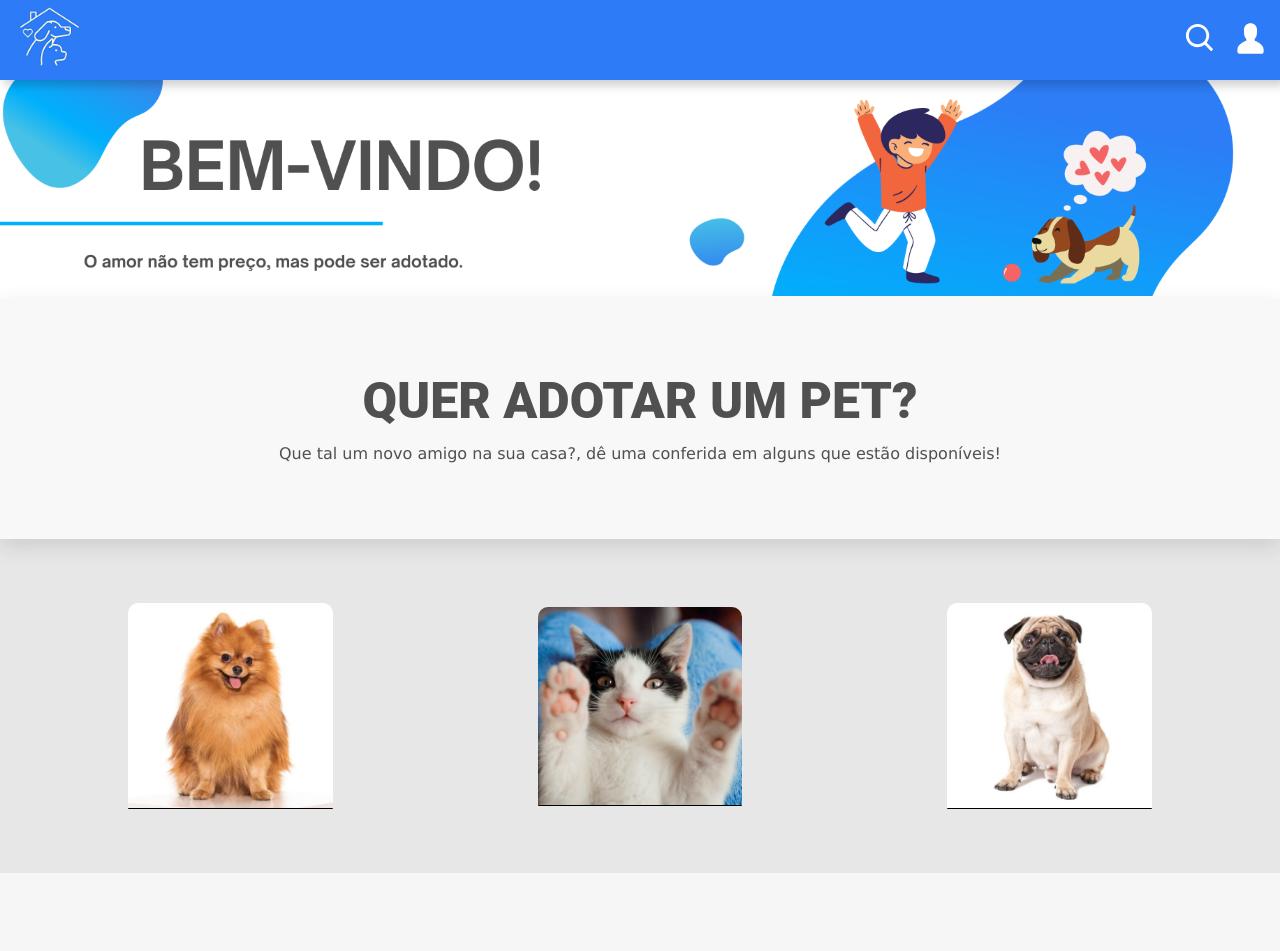
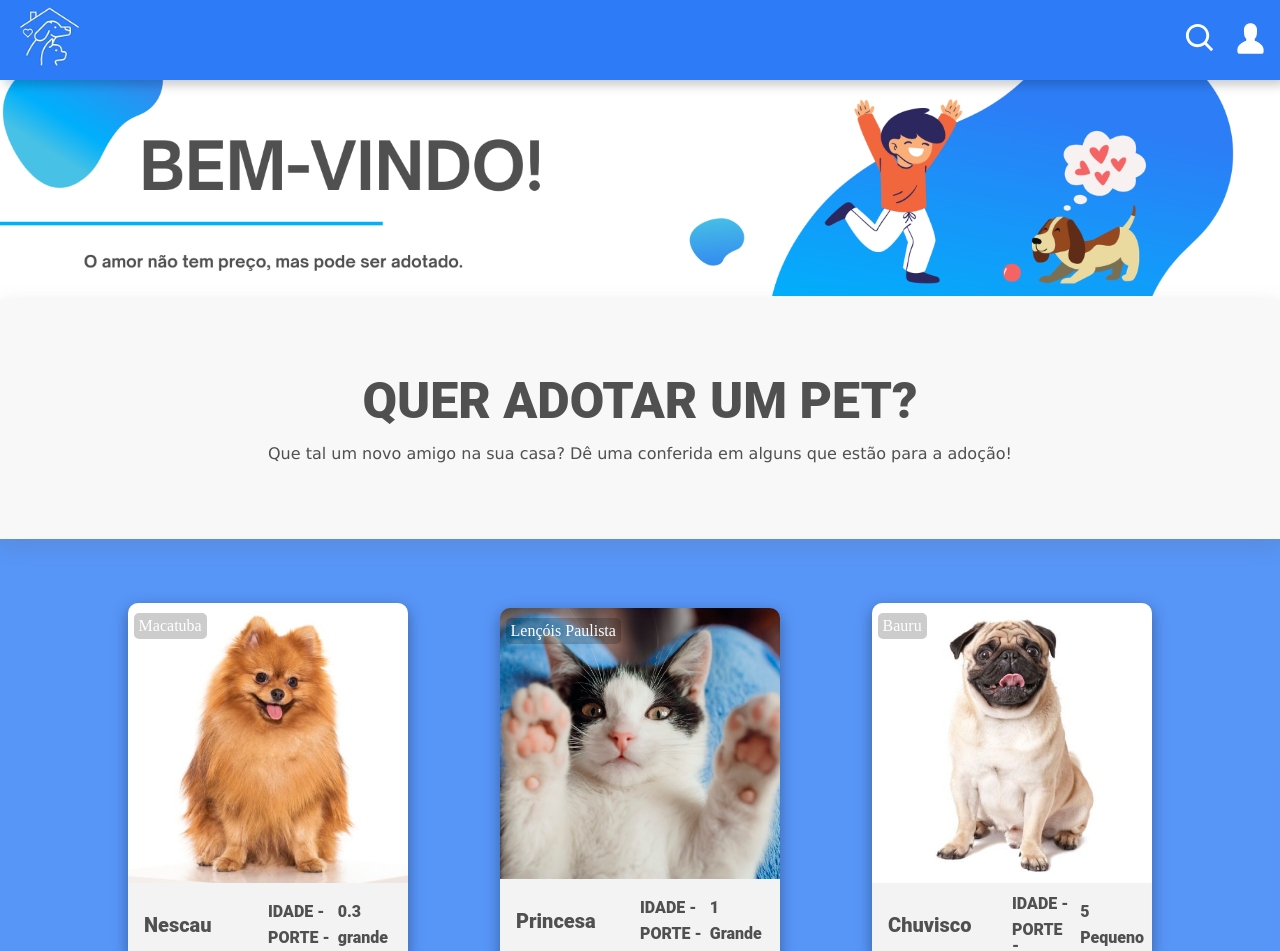
Before and after one commit to dudagiglioli/adotalp--web, a React (Create React App) app: page / in a window 1280 px wide. Shown: the top 951 px of the page. Before the commit the page ends 873 px from the top, so only its background shows below. Built offline with nearby package versions, Linux system fonts and the light colour scheme.

Commit message:
Save cards

```diff
--- a/src/dados/animais.tsx
+++ b/src/dados/animais.tsx
@@ -8,7 +8,7 @@ const dados = [
         nomeAnimal: "Nescau",
         fotoAnimal: nescau,
         sexo: "M",
-        idade: 3,
+        idade: 0.3,
         porte: "grande",
         cidade: "Macatuba",
         situacaoAnimal: "Bom estado"
--- a/src/pages/Home/Home.module.scss
+++ b/src/pages/Home/Home.module.scss
@@ -42,18 +42,20 @@
     }
 }
 .animais{
-    background-color: rgb(231, 231, 231);
+    background-color: rgba(45, 123, 246, 0.8);
     display: flex;
-    flex-wrap: nowrap;
+    flex-wrap:wrap;
     justify-content: space-between;
     align-items: center;
     padding: 5% 10%;
-    gap: 10px;
+    gap: 50px;
 }
 
 .animaisCard{
-    width: 20%;
+    width: 35vh;
     border-radius: 10px;
+    box-shadow: rgba(0, 0, 0, 0.35) 0px 5px 15px;
+    position: relative;
     cursor: pointer;
 }
 @keyframes anima{
@@ -65,49 +67,102 @@
     }
 }
 .animaisCard:hover{
-
     animation-name: anima;
     animation-duration: 0.5s;
     animation-timing-function: ease-in-out;
     animation-iteration-count: 1;
     animation-direction: normal;
     animation-fill-mode: forwards;
+    opacity: 0.8;
 }
 .imgBox{
     height: 50%;
     display: flex;
-    justify-content: center;
+    justify-content: flex-start;
     align-items: center;
     border-radius: 10px;
-
-
 
     &__img{
         height: 100%;
         width: 100%;
         border-radius: 10px 10px 0 0;
+        position: relative;
+    }
+    &__cidadeBox{
+        display: flex;
+        align-self: flex-start;
+        position: absolute;
+        margin-left: 2%;
+        margin-top: 10px;
+        background-color: rgba(0, 0, 0, 0.2);
+        padding: 5px 5px;
+        margin-right: 60%;
+        justify-content: flex-start;
+        align-items: center;
+        border-radius: 5px;
     }
 }
+.cidadeContent{
+    background-color: none;
+    display: flex;
+    justify-content: center;
+    align-items: center;
+    width: max-content;
+    &__text{
+        font-size: max-content;
+        color: white;
+        font-family: 'Zeyada', cursive;
+    }
+
+}
 .cardText{
-    border-top: solid 1px;
-    background-color: rgb(231, 231, 231);
+    background-color: rgb(243, 243, 243);
     border-bottom-left-radius: 10px;
     border-bottom-right-radius: 10px;
     display: flex;
     flex-direction: row;
     flex-wrap: nowrap;
-
 }
 .cardTextStart{
-    width: 70%;
+    width: 50%;
     height: 100%;
+    padding: 2rem 1rem;
     &__title{
-
+        font-size: 20px;
+        font-family: 'Roboto', sans-serif;
+        color: #505050;
+        font-weight: 900;
     }
 }
 .cardTextEnd{
-    width: 30%;
-    height: 100%;
+    width: 50%;
+    display: flex;
+    flex-direction: row;
+}
+.categorias{
+    display: flex;
+    flex-direction: column;
+    justify-content: center;
+    gap: 10px;
+    &__text{
+
+        font-family: 'Roboto', sans-serif;
+        color: #505050;
+        font-weight: 900;
+    }
+}
+.dadosCategorias{
+    display: flex;
+    flex-direction: column;
+    justify-content: center;
+    gap: 10px;
+    padding: 0 0.5rem;
+    &__text{
+
+        font-family: 'Roboto', sans-serif;
+        color: #505050;
+        font-weight: 900;
+    }
 }
 
 
--- a/src/pages/Home/home.tsx
+++ b/src/pages/Home/home.tsx
@@ -6,6 +6,7 @@ import AnimalDados from "../../dados/animais";
 import nescau from "../../assets/animais/nescau.png";
 import chuvisco from "../../assets/animais/chuvisco.png";
 import princesa from "../../assets/animais/princesa.png";
+import dados from '../../dados/animais';
 
 export default function Home() {
   return (
@@ -22,8 +23,8 @@ export default function Home() {
           <div className={styles.adoteBox}>
             <h1 className={styles.adoteBox__title}> QUER ADOTAR UM PET? </h1>
             <h3 className={styles.adoteBox__subtitle}>
-              Que tal um novo amigo na sua casa?, dê uma conferida em alguns que
-              estão disponíveis!
+              Que tal um novo amigo na sua casa? Dê uma conferida em alguns que
+              estão para a adoção!
             </h3>
           </div>
         </div>
@@ -35,8 +36,30 @@ export default function Home() {
                 <div className={styles.animaisCard}>
                   <div className={styles.imgBox}>
                     <img src={dados.fotoAnimal} alt="Foto do animal" className={styles.imgBox__img}/>
+                    <div className={styles.imgBox__cidadeBox}>
+                      <div className={styles.cidadeContent}>
+                        <h1 className={styles.cidadeContent__text}>{dados.cidade}</h1>
+                      </div>
+                    </div>
                   </div>
-                  <div className={styles.cardText}></div>
+                  <div className={styles.cardText}>
+                    <div className={styles.cardTextStart}>
+                      <h1 className={styles.cardTextStart__title}> {dados.nomeAnimal} </h1>
+                    </div>
+                    <div className={styles.cardTextEnd}>
+
+                      <div className={styles.categorias}>
+                        <h1 className={styles.categorias__text}> IDADE - </h1>
+                        <h1 className={styles.categorias__text}> PORTE - </h1>
+                      </div>
+                      <div className={styles.dadosCategorias}>
+                        <h1 className={styles.dadosCategorias__text}> {dados.idade} </h1>
+                        <h1 className={styles.dadosCategorias__text}> {dados.porte} </h1>
+                      </div>
+
+                    </div>
+
+                  </div>
                 </div>
               );
             })}
```
Also changed, not shown: src/dados/animais.json (deleted, +0 -32 lines).
